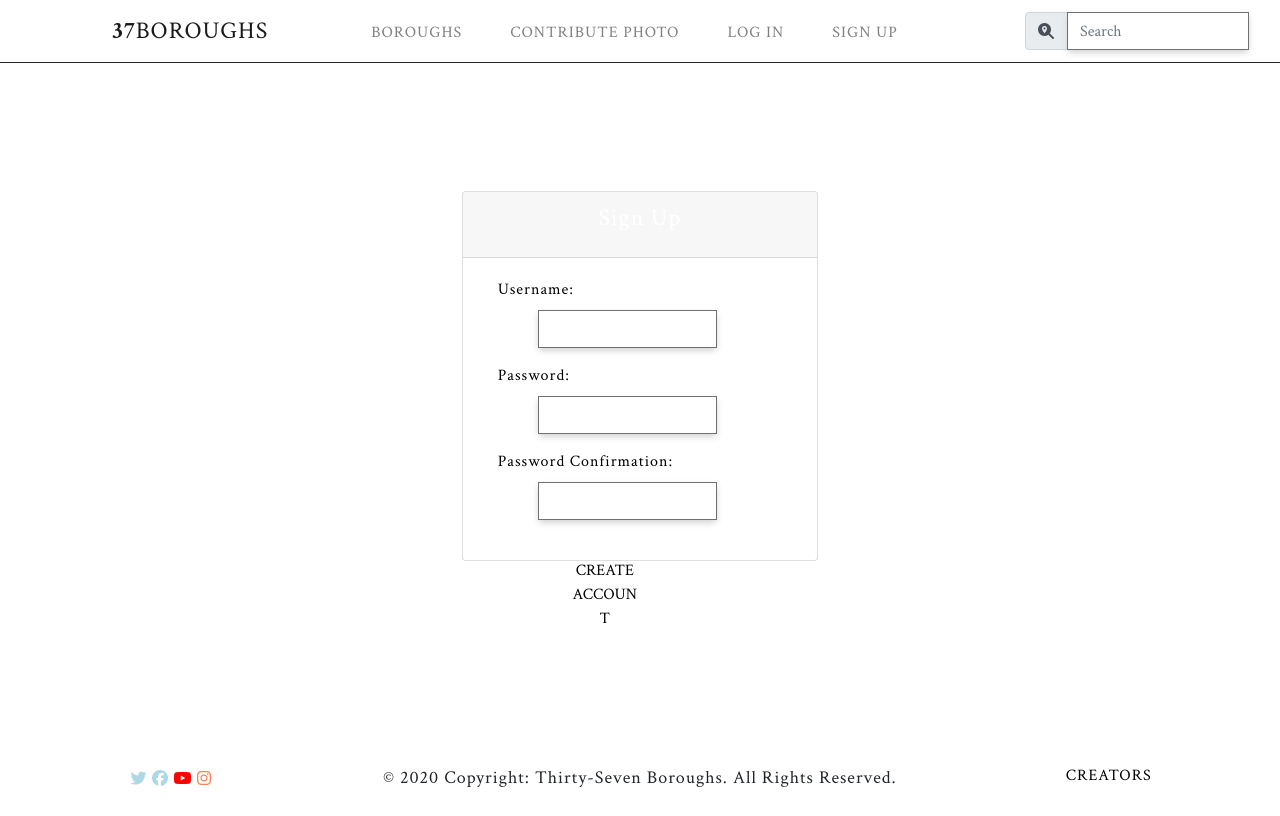
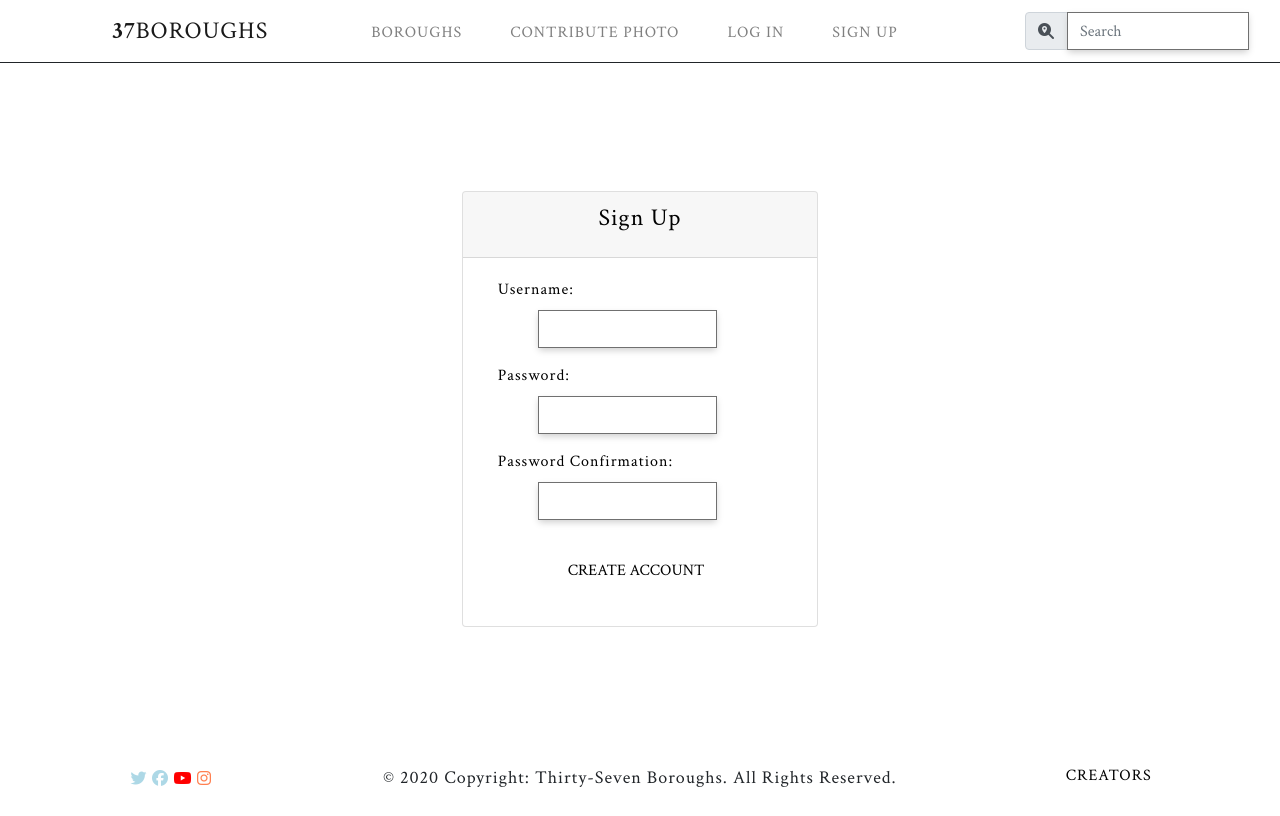
Before and after one commit to chrisbarnes2000/37_Boroughs, a Django app: page /users/signup/ in a window 1280 px wide. Run offline with Django 3.2, Linux system fonts and the light colour scheme; some libraries are stand-ins or nearby versions.

Commit message:
[fix} styling elements

```diff
--- a/static/css/styles.css
+++ b/static/css/styles.css
@@ -108,13 +108,12 @@ img {
 /* Card -> Log in*/
 
 .card{
-    height: 370px;
     margin-top: auto;
     margin-bottom: auto;
     width: 75%;
 }
 .card-header {
-    color: white;
+    color: black;
 }
 
 .input-group-prepend span {
@@ -141,7 +140,6 @@ input:focus {
 
 .login_btn {
     color: black;
-    width: 100px;
 }
 
 .login_btn:hover {
```
